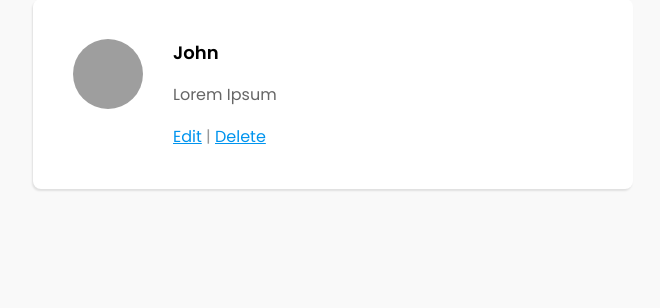
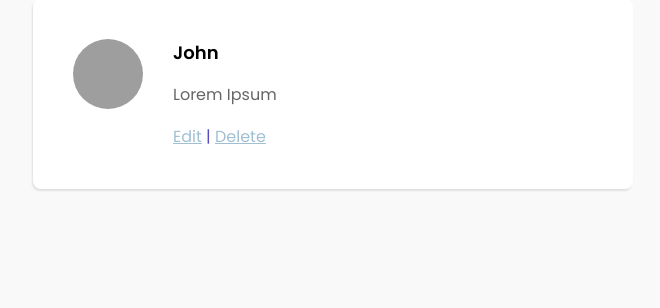
Before and after one commit to LaraDarine/post, a Flask app: page / in a window 1280 px wide. Shown: the part 110-418 px from the top of the page, without its empty margins (307-967 px from the left). Run offline with Flask 2, Linux system fonts and the light colour scheme; grey boxes are pictures that could not be loaded.

Commit message:
adding style.css

```diff
--- a/static/style.css
+++ b/static/style.css
@@ -116,16 +116,16 @@ article p {
 }
 
 .btn-section {
-    color: #999;
+    color: rgb(88, 76, 190);
 }
 
 .btn-section a {
-    color: #0094ee;
+    color: #a0bfd3;
 }
 
 #add-section{
     padding: 40px;
 }
 #update-section{
-    padding: 50px;
+    padding: 80px;
 }
```
